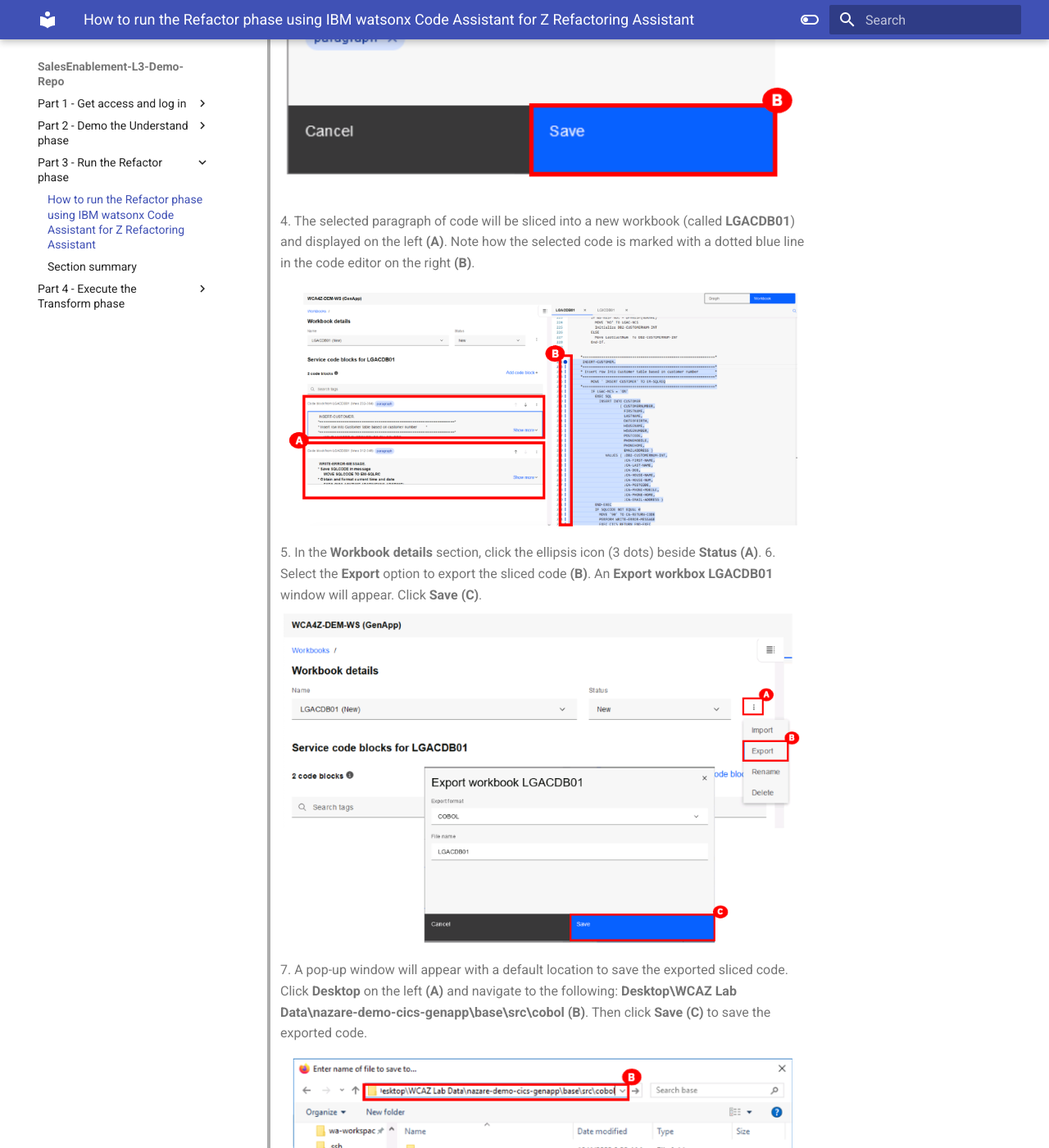
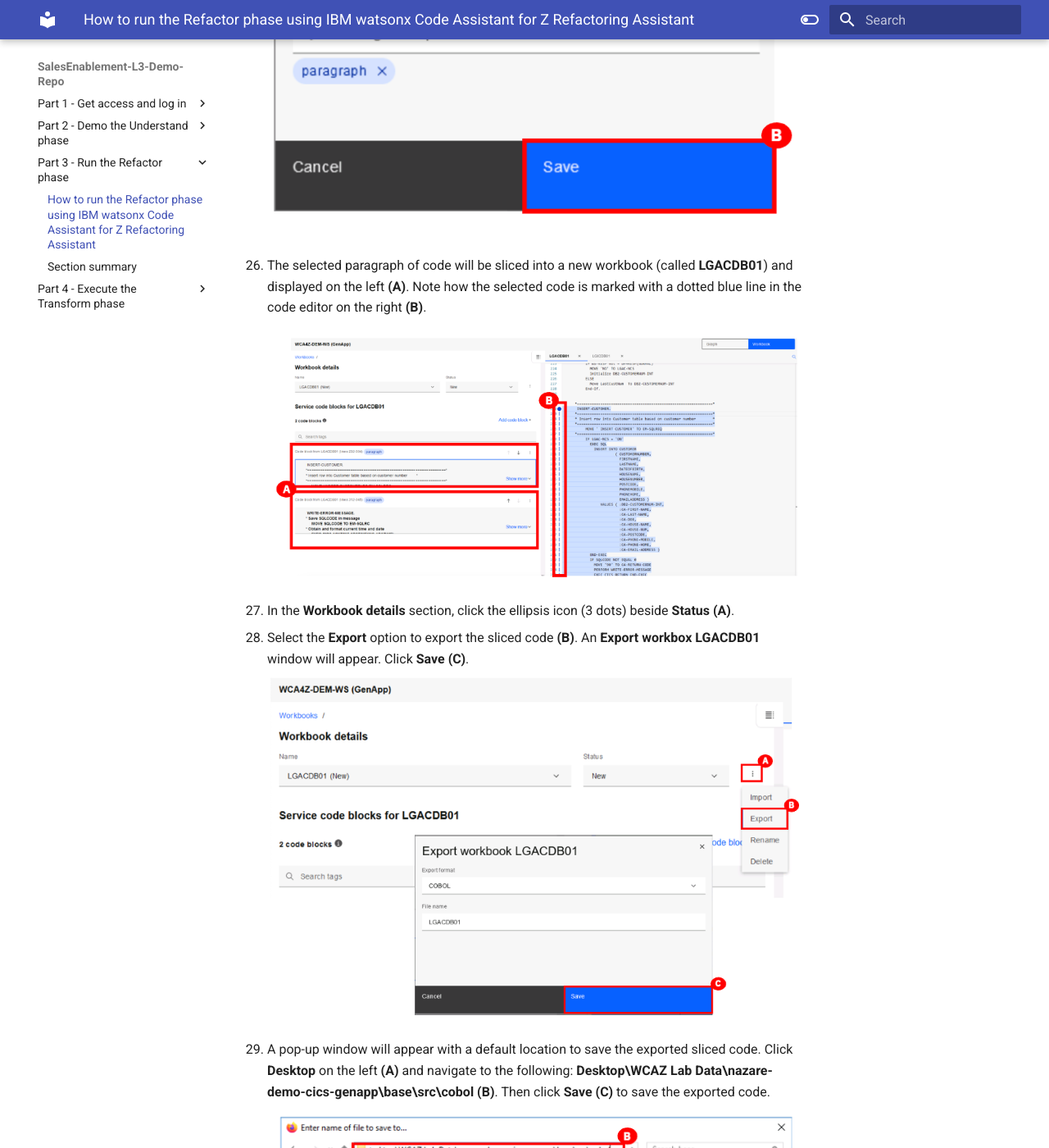
Before and after one commit to IBM/SalesEnablement-L3-Demo-Repo, an MkDocs documentation site: the page built from docs/run-the-refactor/Run the Refactor phase.md, in a window 1280 px wide and 1400 px high, scrolled down 9174 px. Shown: the whole window at 82% size. Built offline with MkDocs 1.6.1 and Material for MkDocs 9.7.7, drawn with Linux system fonts in a browser that asks for light colours; some of the changed text lies outside the part shown.

Commit message:
part 3 formatting steps 24 onward

```diff
--- a/docs/run-the-refactor/Run the Refactor phase.md
+++ b/docs/run-the-refactor/Run the Refactor phase.md
@@ -62,19 +62,27 @@
     - **Paragraphs in the code (B)**, in the order of importance/complexity, in the middle section.
     - The **artifact’s code (C)** in the right section.
   ![](images/workbooktab2.png)
-1.  Click **INSERT-CUSTOMER (A)** in the **Key conditions** box where **Select a key condition type** drop-down is set to **Paragraphs** to jump to this code on the right.
+
+23. Click **INSERT-CUSTOMER (A)** in the **Key conditions** box where **Select a key condition type** drop-down is set to **Paragraphs** to jump to this code on the right.
     ![](images/insert-customer.png)
-2.  For Windows users: Click the **INSERT-CUSTOMER** text (line 232) in the code, then right-click **(A)** to see the **Slice on paragraph to new workbook** option. Double-click **Slice on paragraph to new workbook** **(B)**.
+
+24. For Windows users: Click the **INSERT-CUSTOMER** text (line 232) in the code, then right-click **(A)** to see the **Slice on paragraph to new workbook** option. Double-click **Slice on paragraph to new workbook** **(B)**.
 
     For Mac users: Click the **INSERT-CUSTOMER** text (line 232) in the code, then right-click **(A)** to see the **Slice on paragraph to new workbook** option. Click **Slice on paragraph to new workbook** **(B)**.
     ![](images/sliceon.png)
+
     > **NOTE**: Mac users: When you right-click, if the **Slice on paragraph to new workbook** option does not appear, please update your Mac Systems Settings by clicking the Mac apple icon from your top toolbar > select **System Settings** > **Trackpad**. In your Trackpad preferences, update your **Secondary click** to **Click in Bottom Right Corner**. Then hover over **INSERT-CUSTOMER** and click the bottom-right corner of your trackpad to see the **Slice on paragraph to new workbook** option.
-3.  The **Slice to a new workbook** pop-up window will appear. Enter **LGACDB01 (A)** in the **Workbook name** field, and click **Save (B)**.
+
+25. The **Slice to a new workbook** pop-up window will appear. Enter **LGACDB01 (A)** in the **Workbook name** field, and click **Save (B)**.
     ![](images/sliceto2.png)
-4.  The selected paragraph of code will be sliced into a new workbook (called **LGACDB01**) and displayed on the left **(A)**. Note how the selected code is marked with a dotted blue line in the code editor on the right **(B)**.
+
+26. The selected paragraph of code will be sliced into a new workbook (called **LGACDB01**) and displayed on the left **(A)**. Note how the selected code is marked with a dotted blue line in the code editor on the right **(B)**.
     ![](images/sliceto3.png)
-5.  In the **Workbook details** section, click the ellipsis icon (3 dots) beside **Status (A)**.
-6.  Select the **Export** option to export the sliced code **(B)**. An **Export workbox LGACDB01** window will appear. Click **Save (C)**.
+
+27. In the **Workbook details** section, click the ellipsis icon (3 dots) beside **Status (A)**.
+
+28. Select the **Export** option to export the sliced code **(B)**. An **Export workbox LGACDB01** window will appear. Click **Save (C)**.
     ![](images/savesliceon.png)
-7.  A pop-up window will appear with a default location to save the exported sliced code. Click **Desktop** on the left **(A)** and navigate to the following: **Desktop\WCAZ Lab Data\nazare-demo-cics-genapp\base\src\cobol (B)**. Then click **Save (C)** to save the exported code.
+
+29. A pop-up window will appear with a default location to save the exported sliced code. Click **Desktop** on the left **(A)** and navigate to the following: **Desktop\WCAZ Lab Data\nazare-demo-cics-genapp\base\src\cobol (B)**. Then click **Save (C)** to save the exported code.
     ![](images/savesliceon2.png)
```
